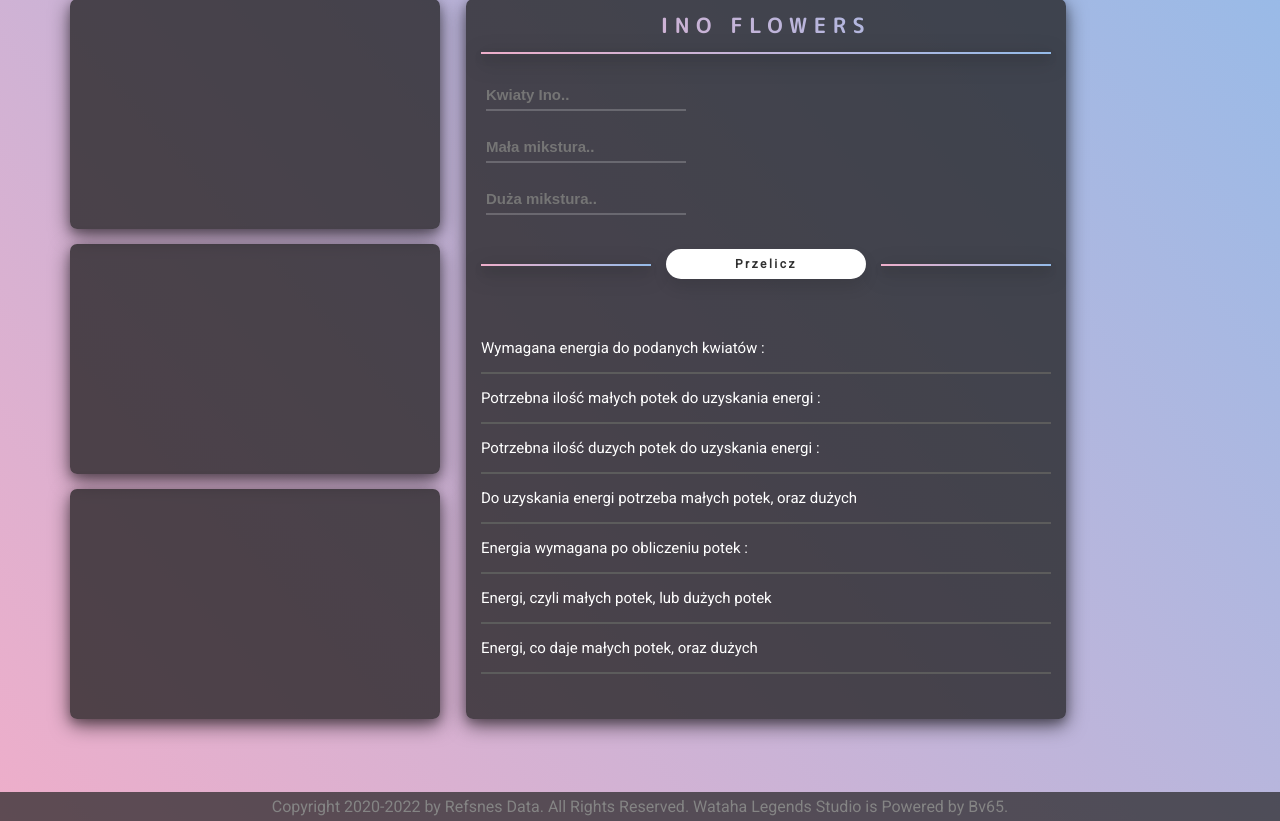
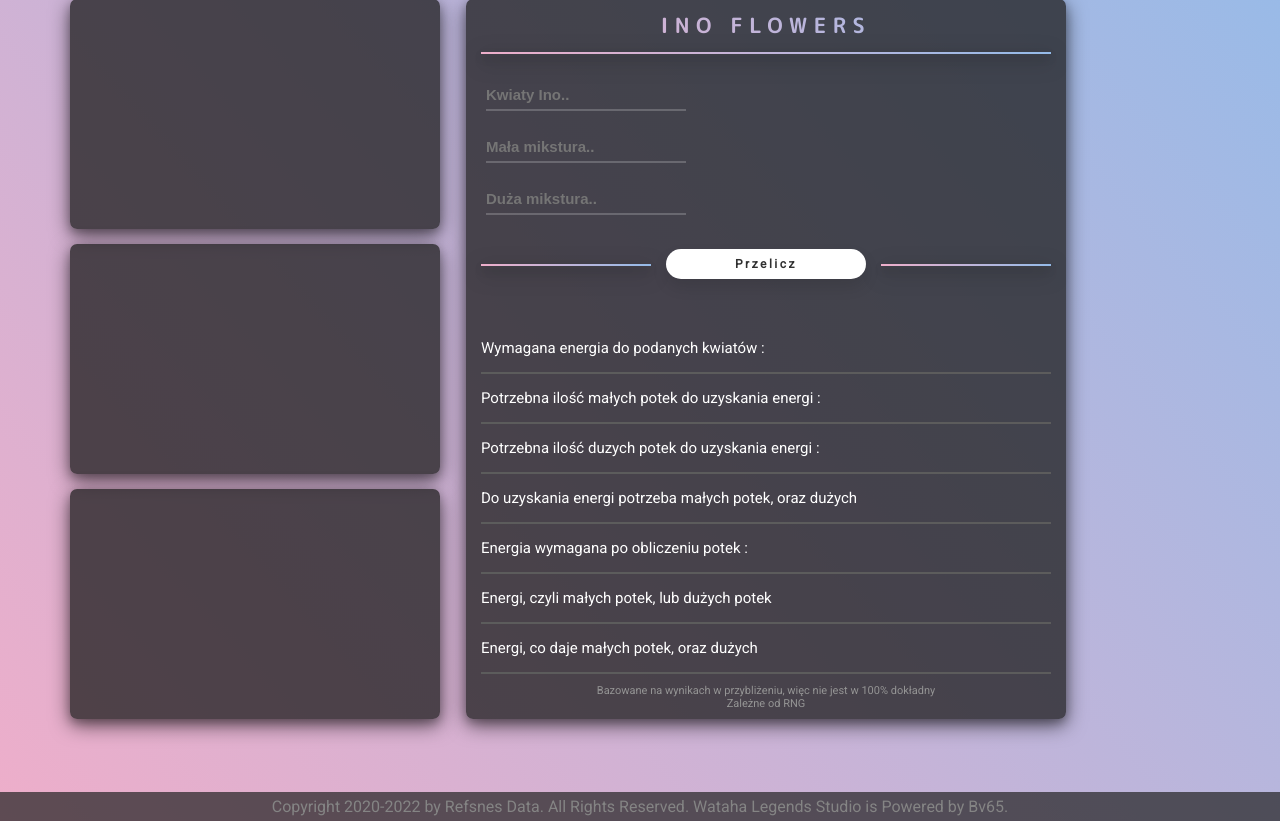
Before and after one commit to Bimbarabambom00/cautious-octo-giggle, a PHP site: page / in a window 1280 px wide. Shown: the part 141-962 px from the top of the page. Run offline with PHP 8.4, Linux system fonts and the light colour scheme.

Commit message:
Add files via upload

```diff
--- a/index.html
+++ b/index.html
@@ -67,7 +67,10 @@
 									<span id='SS21'></span> Energi, co daje <span id='LA'></span> małych potek, oraz <span id='LB'></span> dużych
 								</div>
 
-
+								<div class='resultXY'>
+									Bazowane na wynikach w przybliżeniu, więc nie jest w 100% dokładny<br>
+									Zależne od RNG
+								</div>
 						</div>
 					</div>
 				</div>
--- a/style.css
+++ b/style.css
@@ -155,3 +155,11 @@
 	border-bottom: 2px solid rgb(92, 92, 92);
 
 }
+.resultXY {
+	padding-top: 10px;
+	border: none;
+	text-align: center;
+	color: rgb(148, 148, 148);
+	font-size: 11px;
+	font-family: 'Roboto', sans-serif;
+}
```
